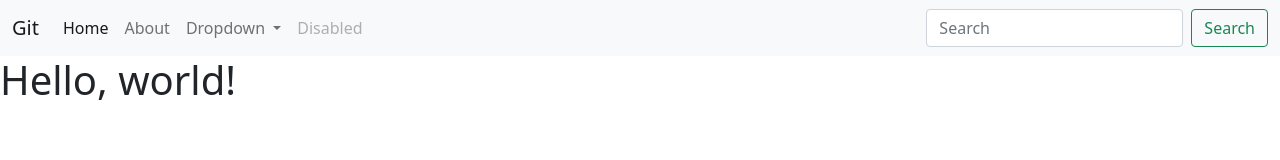
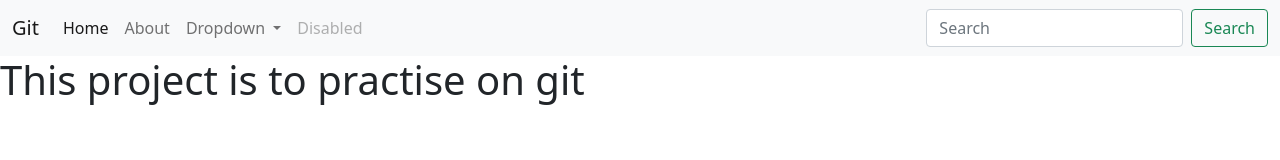
Before and after one commit to KaramNa/git, a plain HTML site: page about.html in a window 1280 px wide. Drawn offline with nearby package versions, Linux system fonts and the light colour scheme.

Commit message:
changed the text in about page

```diff
--- a/about.html
+++ b/about.html
@@ -81,7 +81,7 @@
         </div>
       </div>
     </nav>
-    <h1>Hello, world!</h1>
+    <h1>This project is to practise on git</h1>
 
     <script
       src="https://cdn.jsdelivr.net/npm/bootstrap@5.0.2/dist/js/bootstrap.bundle.min.js"
```
